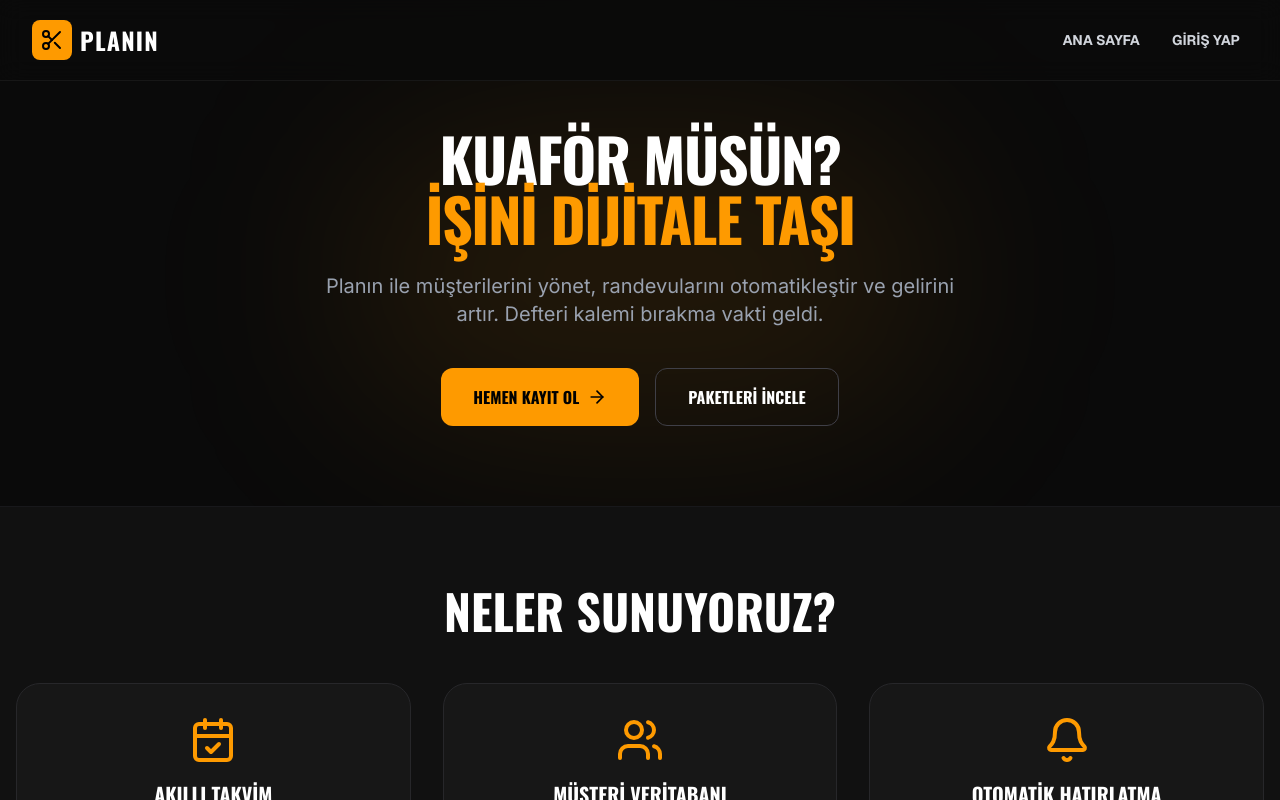
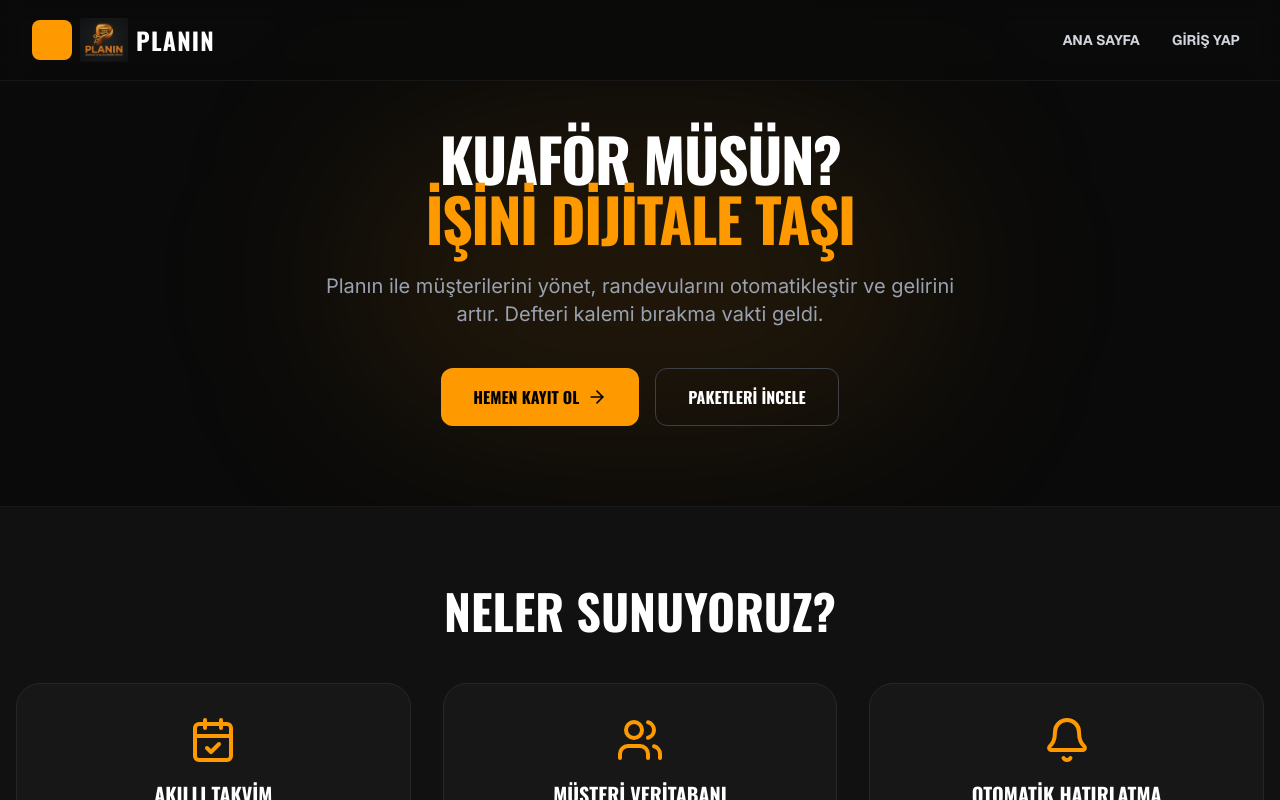
Before and after one commit to mckonca-dot/randevu-saas-frontend, a Next.js app: page /isletmeler-icin in a window 1280 px wide. Shown: the top 800 px of the page. Built offline with nearby package versions, Linux system fonts and the light colour scheme.

Commit message:
işletmler sayfasındaki logo değişti

```diff
--- a/app/isletmeler-icin/page.tsx
+++ b/app/isletmeler-icin/page.tsx
@@ -18,9 +18,15 @@ export default function BusinessLandingPage() {
         <div className="max-w-7xl mx-auto px-4 sm:px-6 lg:px-8 h-20 flex items-center justify-between">
           <Link href="/" className="flex items-center gap-2">
             <div className="w-10 h-10 bg-amber-500 rounded-lg flex items-center justify-center text-black">
-              <Scissors size={24} />
             </div>
-            <span className="font-heading text-xl md:text-2xl font-bold tracking-wider">PLANIN</span>
+            {/* Kendi Logon */}
+            <img
+              src="/logo.png"
+              alt="Planın Logo"
+              className="w-10 h-10 md:w-12 md:h-12 object-contain group-hover:scale-105 transition-transform duration-300"
+            />
+            {/* Planın Yazısı */}
+            <span className="font-heading text-xl md:text-2xl font-bold tracking-wider text-white">PLANIN</span>
           </Link>
           <div className="flex gap-4 items-center">
             <Link href="/" className="text-gray-300 hover:text-amber-500 font-bold px-2 py-2 transition text-sm hidden md:block">ANA SAYFA</Link>
```
